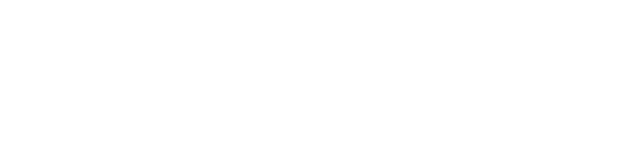
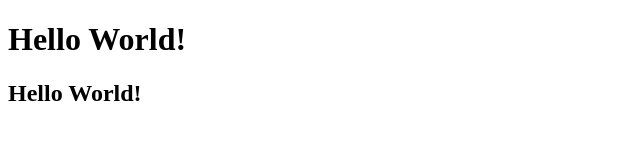
Before and after one commit to Lavreonnn/new-repo, a plain HTML site: page index.html in a window 1280 px wide. Shown: the whole page, without its empty margins (0-640 px from the left). Drawn offline with Linux system fonts and the light colour scheme.

```diff
--- a/index.html
+++ b/index.html
@@ -6,6 +6,7 @@
     <title>Document</title>
 </head>
 <body>
-
+    <h1>Hello World!</h1>
+    <h2>Hello World!</h2>
 </body>
 </html>
```
Also changed, not shown: 1 other file.
